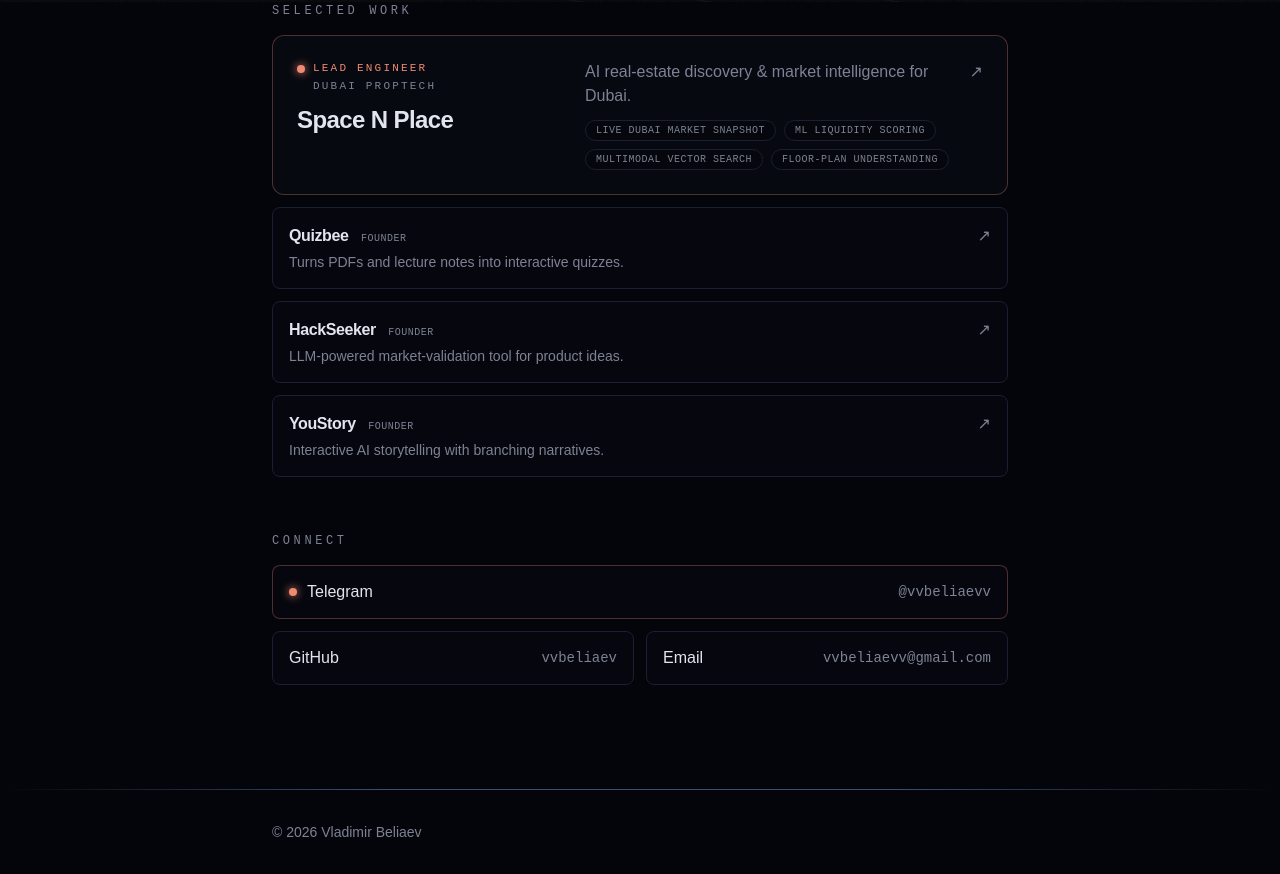
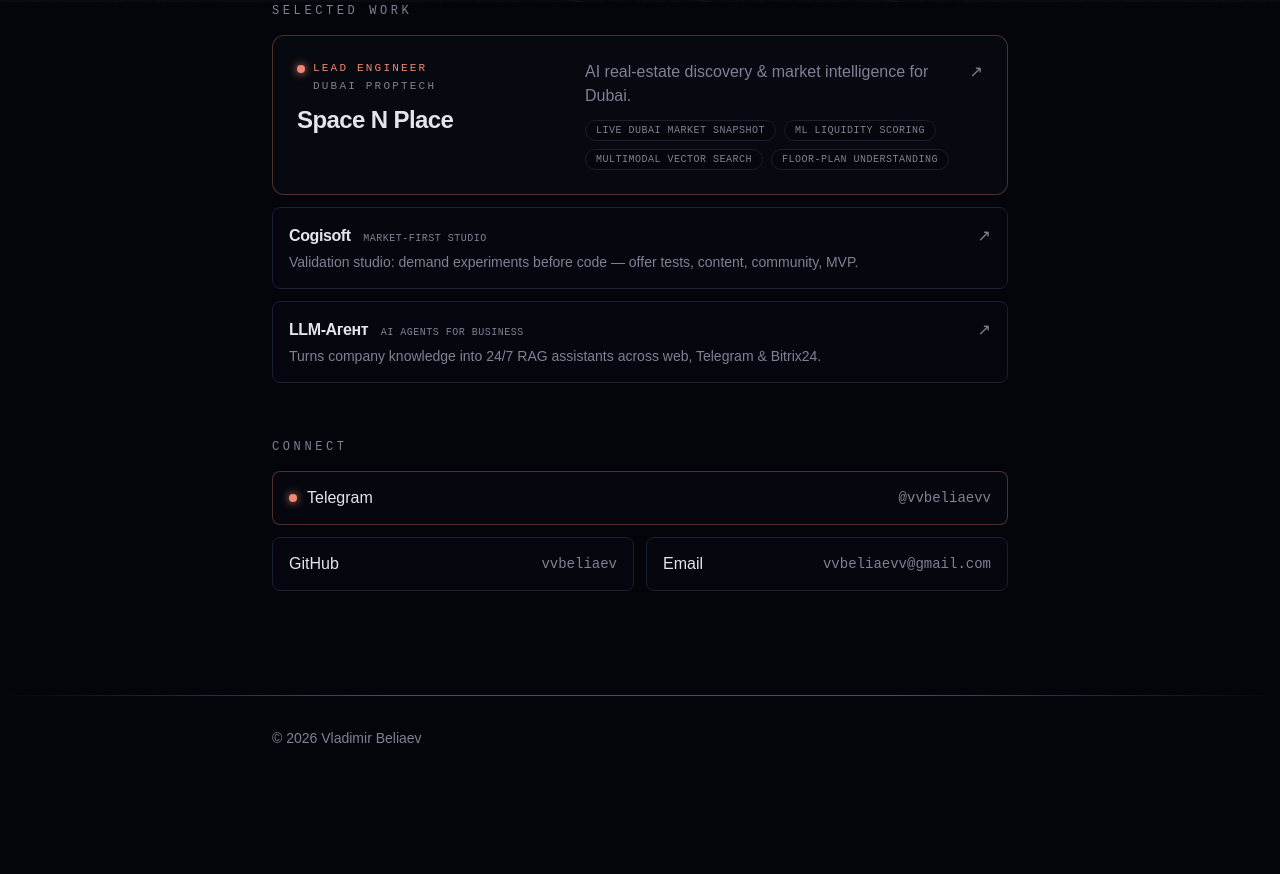
Before and after one commit to vvbeliaev/vvbeliaev, an Astro site in the folder apps/vvbeliaev/: page / in a window 1280 px wide. Shown: the part 798-1672 px from the top of the page. After the commit the page ends 1578 px from the top, so only its background shows below. Built offline with nearby package versions, Linux system fonts and the light colour scheme; Astro itself is replaced by a stand-in of ours.

Commit message:
feat(site): update project listings and refine archived projects
- README: added LLM-Агент to the project list and removed HackSeeker and YouStory from parked micro-SaaS.
- Work component: removed ARCHIVED_PROJECTS from the others list, simplifying project display.
- Config: added Cogisoft and LLM-Агент to PROJECTS with descriptions and links.

```diff
--- a/apps/vvbeliaev/src/components/Work.astro
+++ b/apps/vvbeliaev/src/components/Work.astro
@@ -7,14 +7,14 @@
   only (DESIGN.md: glow is a focused source, not an ambient wash). The first
   entry carries the LED — it's the current one.
 */
-import { ARCHIVED_PROJECTS, PROJECTS } from "$lib/config";
+import { PROJECTS } from "$lib/config";
 import { getLangFromUrl, useTranslations } from "$i18n/utils";
 
 const lang = getLangFromUrl(Astro.url);
 const t = useTranslations(lang);
 
 const featured = PROJECTS.filter((p) => p.featured);
-const others = [...PROJECTS.filter((p) => !p.featured), ...ARCHIVED_PROJECTS];
+const others = PROJECTS.filter((p) => !p.featured);
 ---
 
 <section class="mt-14">
--- a/apps/vvbeliaev/src/lib/config.ts
+++ b/apps/vvbeliaev/src/lib/config.ts
@@ -83,6 +83,20 @@ export const PROJECTS: ReadonlyArray<Project> = [
       "Floor-plan understanding",
     ],
   },
+  {
+    name: "Cogisoft",
+    tag: "Market-first studio",
+    description:
+      "Validation studio: demand experiments before code — offer tests, content, community, MVP.",
+    href: "https://cogisoft.dev",
+  },
+  {
+    name: "LLM-Агент",
+    tag: "AI agents for business",
+    description:
+      "Turns company knowledge into 24/7 RAG assistants across web, Telegram & Bitrix24.",
+    href: "https://llmagent.ru",
+  },
 ];
 
 // On hold: kept out of the site until the role is public again. To bring it
@@ -104,8 +118,8 @@ export const PARKED_PROJECTS: ReadonlyArray<Project> = [
   },
 ];
 
-// Earlier micro-SaaS: shipped, now low-priority. Rendered as the compact list
-// under the featured entries.
+// Parked: earlier micro-SaaS, currently lower priority. Not rendered — move an
+// entry into PROJECTS when it's worth showing again.
 export const ARCHIVED_PROJECTS: ReadonlyArray<Project> = [
   {
     name: "Quizbee",
@@ -113,16 +127,4 @@ export const ARCHIVED_PROJECTS: ReadonlyArray<Project> = [
     description: "Turns PDFs and lecture notes into interactive quizzes.",
     href: "https://quizbee.academy",
   },
-  {
-    name: "HackSeeker",
-    tag: "Founder",
-    description: "LLM-powered market-validation tool for product ideas.",
-    href: "https://hackseeker.com",
-  },
-  {
-    name: "YouStory",
-    tag: "Founder",
-    description: "Interactive AI storytelling with branching narratives.",
-    href: "https://ys.cogitosoftware.nl",
-  },
 ];
```
Also changed, not shown: README.md.
